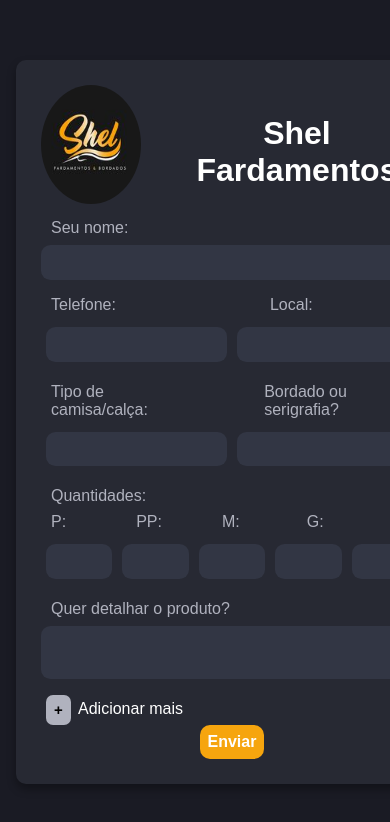
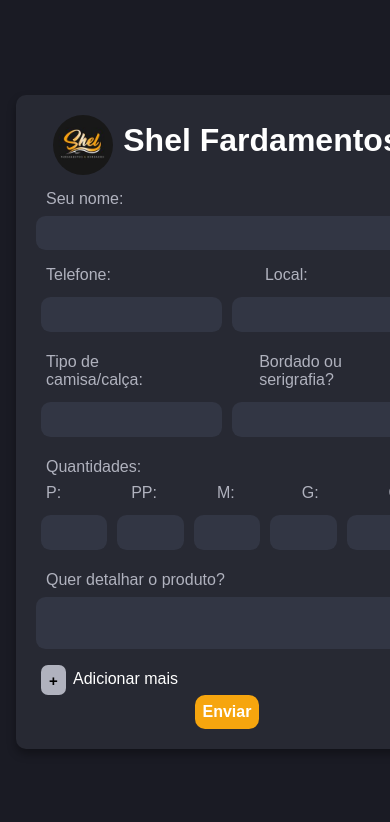
Before and after one commit to WandersonSantoos/formulario-shel, a plain HTML site: page index.html in a window 390 px wide. Shown: the top 822 px of the page. Drawn offline with Linux system fonts and the light colour scheme.

Commit message:
Bug responsive

```diff
--- a/style.css
+++ b/style.css
@@ -36,7 +36,7 @@
  form {
     width: 100%;
     background-color: #272933;
-    padding: 25px;
+    padding: 20px;
     max-width: 30rem;
     border-radius: 10px;
     box-shadow: 0 5px 10px 0px rgba(0, 0, 0, 0.329);
@@ -227,3 +227,19 @@
  .error {
     color: tomato;
  }
+
+ @media screen and (max-width: 500px) {
+  .form {
+    padding: 10px;
+  }
+
+   .logo {
+   width: 60px;
+   height: 60px;
+   border-radius: 100%;
+   }
+
+   .title {
+    padding: 7px 0px 0px 10px;
+   }
+ }
```
